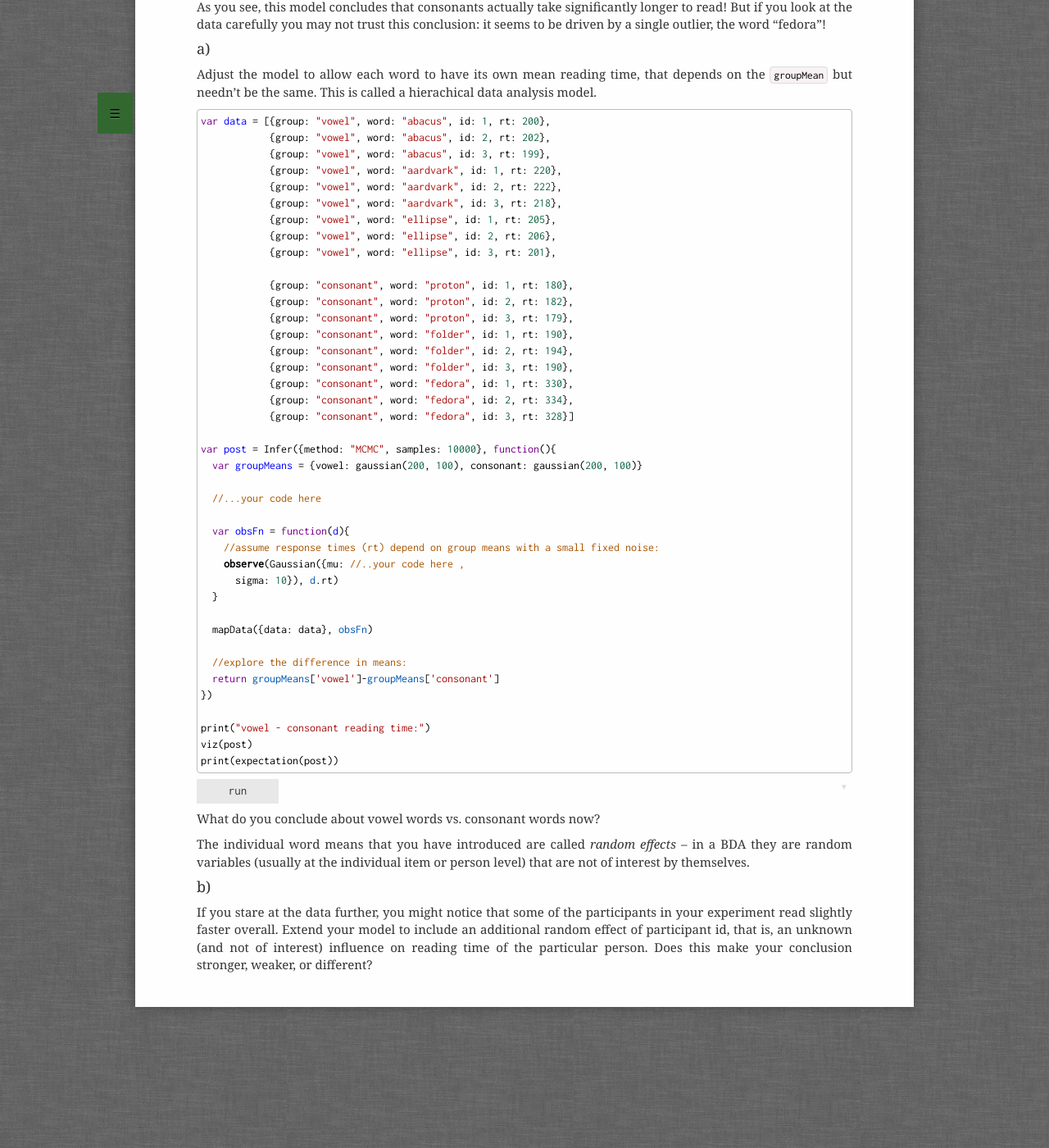
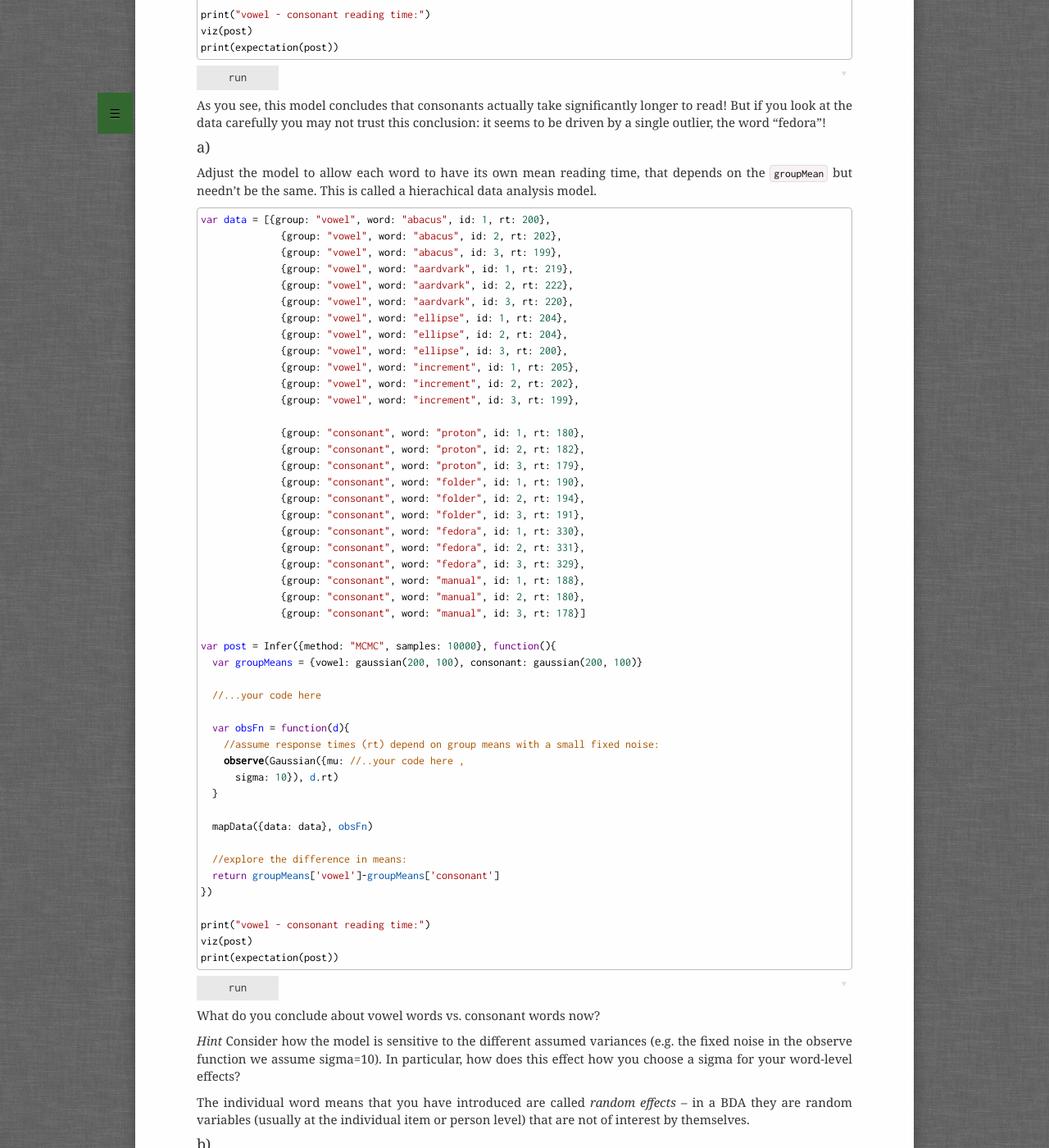
Before and after one commit to probmods/probmods2, a Jekyll site: the page built from exercises/hierarchical-models.md, in a window 1280 px wide and 1400 px high, scrolled down 4323 px. Shown: the whole window at 82% size. Built offline with Jekyll 4.4.1, drawn with Linux system fonts in a browser that asks for light colours; a script that is not in the unit is left out; some of the changed text lies outside the part shown.

Commit message:
add hint about variances, add a couple more data points.

```diff
--- a/exercises/hierarchical-models.md
+++ b/exercises/hierarchical-models.md
@@ -203,6 +203,9 @@
             {group: "vowel", word: "ellipse", id: 1, rt: 204},
             {group: "vowel", word: "ellipse", id: 2, rt: 204},
             {group: "vowel", word: "ellipse", id: 3, rt: 200},
+            {group: "vowel", word: "increment", id: 1, rt: 205},
+            {group: "vowel", word: "increment", id: 2, rt: 202},
+            {group: "vowel", word: "increment", id: 3, rt: 199},
 
             {group: "consonant", word: "proton", id: 1, rt: 180},
             {group: "consonant", word: "proton", id: 2, rt: 182},
@@ -212,7 +215,10 @@
             {group: "consonant", word: "folder", id: 3, rt: 191},
             {group: "consonant", word: "fedora", id: 1, rt: 330},
             {group: "consonant", word: "fedora", id: 2, rt: 331},
-            {group: "consonant", word: "fedora", id: 3, rt: 329}]
+            {group: "consonant", word: "fedora", id: 3, rt: 329},
+            {group: "consonant", word: "manual", id: 1, rt: 188},
+            {group: "consonant", word: "manual", id: 2, rt: 180},
+            {group: "consonant", word: "manual", id: 3, rt: 178}]
 
 var post = Infer({method: "MCMC", samples: 10000}, function(){
   var groupMeans = {vowel: gaussian(200, 100), consonant: gaussian(200, 100)}
@@ -240,25 +246,32 @@
 Adjust the model to allow each word to have its own mean reading time, that depends on the `groupMean` but needn't be the same. This is called a hierachical data analysis model.
 
 ~~~~
+
 var data = [{group: "vowel", word: "abacus", id: 1, rt: 200},
-            {group: "vowel", word: "abacus", id: 2, rt: 202},
-            {group: "vowel", word: "abacus", id: 3, rt: 199},
-            {group: "vowel", word: "aardvark", id: 1, rt: 220},
-            {group: "vowel", word: "aardvark", id: 2, rt: 222},
-            {group: "vowel", word: "aardvark", id: 3, rt: 218},
-            {group: "vowel", word: "ellipse", id: 1, rt: 205},
-            {group: "vowel", word: "ellipse", id: 2, rt: 206},
-            {group: "vowel", word: "ellipse", id: 3, rt: 201},
+              {group: "vowel", word: "abacus", id: 2, rt: 202},
+              {group: "vowel", word: "abacus", id: 3, rt: 199},
+              {group: "vowel", word: "aardvark", id: 1, rt: 219},
+              {group: "vowel", word: "aardvark", id: 2, rt: 222},
+              {group: "vowel", word: "aardvark", id: 3, rt: 220},
+              {group: "vowel", word: "ellipse", id: 1, rt: 204},
+              {group: "vowel", word: "ellipse", id: 2, rt: 204},
+              {group: "vowel", word: "ellipse", id: 3, rt: 200},
+              {group: "vowel", word: "increment", id: 1, rt: 205},
+              {group: "vowel", word: "increment", id: 2, rt: 202},
+              {group: "vowel", word: "increment", id: 3, rt: 199},
 
-            {group: "consonant", word: "proton", id: 1, rt: 180},
-            {group: "consonant", word: "proton", id: 2, rt: 182},
-            {group: "consonant", word: "proton", id: 3, rt: 179},
-            {group: "consonant", word: "folder", id: 1, rt: 190},
-            {group: "consonant", word: "folder", id: 2, rt: 194},
-            {group: "consonant", word: "folder", id: 3, rt: 190},
-            {group: "consonant", word: "fedora", id: 1, rt: 330},
-            {group: "consonant", word: "fedora", id: 2, rt: 334},
-            {group: "consonant", word: "fedora", id: 3, rt: 328}]
+              {group: "consonant", word: "proton", id: 1, rt: 180},
+              {group: "consonant", word: "proton", id: 2, rt: 182},
+              {group: "consonant", word: "proton", id: 3, rt: 179},
+              {group: "consonant", word: "folder", id: 1, rt: 190},
+              {group: "consonant", word: "folder", id: 2, rt: 194},
+              {group: "consonant", word: "folder", id: 3, rt: 191},
+              {group: "consonant", word: "fedora", id: 1, rt: 330},
+              {group: "consonant", word: "fedora", id: 2, rt: 331},
+              {group: "consonant", word: "fedora", id: 3, rt: 329},
+              {group: "consonant", word: "manual", id: 1, rt: 188},
+              {group: "consonant", word: "manual", id: 2, rt: 180},
+              {group: "consonant", word: "manual", id: 3, rt: 178}]
 
 var post = Infer({method: "MCMC", samples: 10000}, function(){
   var groupMeans = {vowel: gaussian(200, 100), consonant: gaussian(200, 100)}
@@ -284,6 +297,8 @@
 
 What do you conclude about vowel words vs. consonant words now?
 
+*Hint* Consider how the model is sensitive to the different assumed variances (e.g. the fixed noise in the observe function we assume sigma=10). In particular, how does this effect how you choose a sigma for your word-level effects?
+
 The individual word means that you have introduced are called *random effects* -- in a BDA they are random variables (usually at the individual item or person level) that are not of interest by themselves.
 
 <!--
```
Also changed, not shown: other parts of exercises/hierarchical-models.md (+1 -1 lines).
